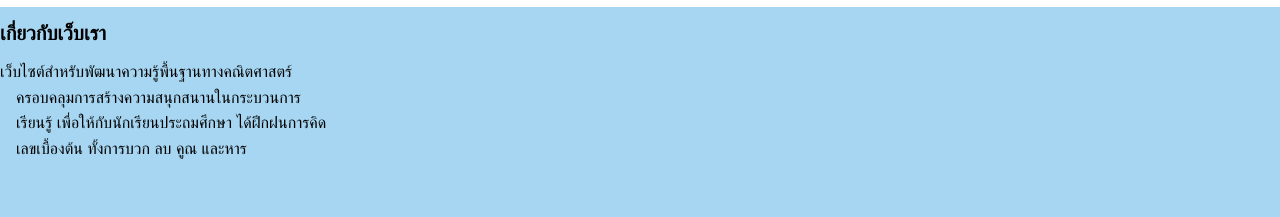
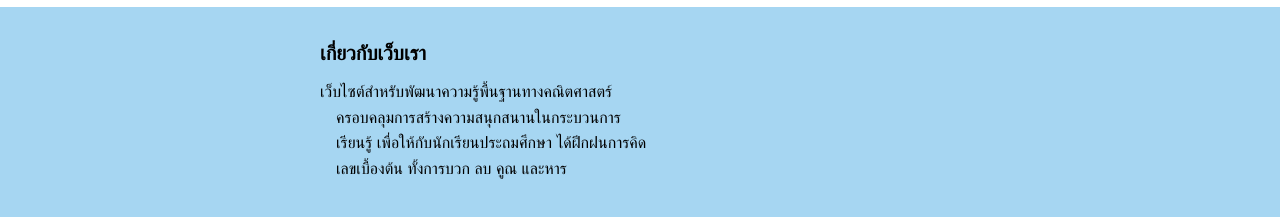
Before and after one commit to turbocalculation/mathsgame, a plain HTML site: page about.html in a window 1280 px wide. Shown: the part 63-280 px from the top of the page. Drawn offline with Linux system fonts and the light colour scheme.

Commit message:
Update about.html

```diff
--- a/about.html
+++ b/about.html
@@ -39,9 +39,11 @@
 }
 
 .content {
-  margin-top: 10px;
+  width: 50%;
+  margin: 10px auto;
   text-align: justify;
   line-height: 1.6;
+  padding: 20px;
 }
 
 .content-title {
```
